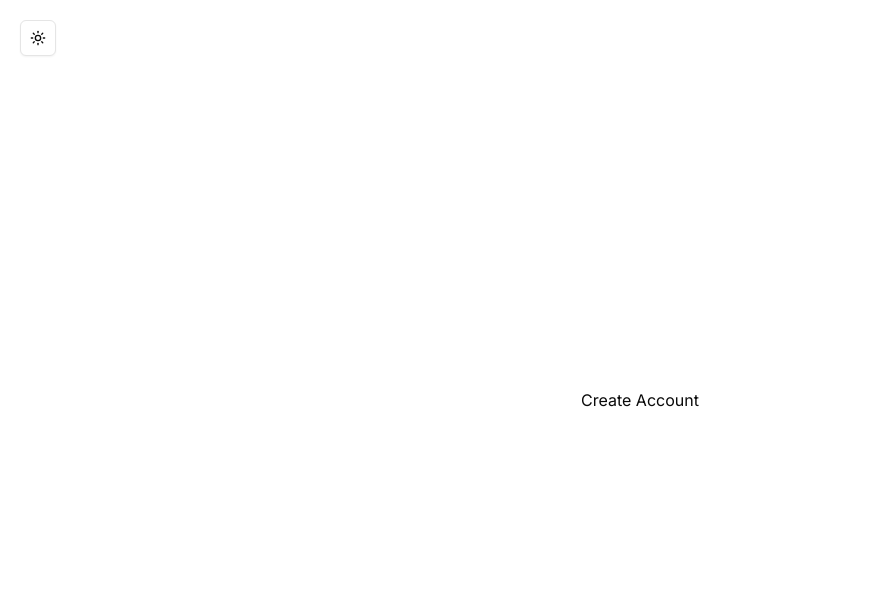
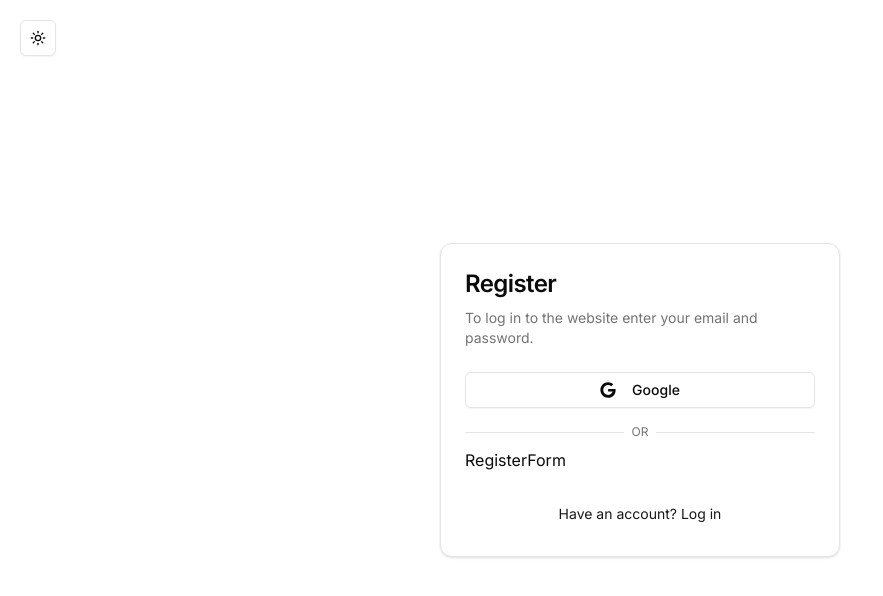
Before and after one commit to Liknox/fullstack-auth, a Next.js app in the folder next.js-client/: page /auth/register in a window 1280 px wide. Shown: the top 596 px of the page, without its empty margins (0-883 px from the left). Built offline with nearby package versions, Linux system fonts and the light colour scheme.

Commit message:
feat: create social button and divider

```diff
--- a/next.js-client/src/app/auth/register/page.tsx
+++ b/next.js-client/src/app/auth/register/page.tsx
@@ -1,4 +1,6 @@
 import { Metadata } from "next"
+
+import { RegisterForm } from "@/features/auth/components/RegisterForm"
 
 export const metadata: Metadata = {
    title: "Create Account",
@@ -6,5 +8,5 @@ export const metadata: Metadata = {
 }
 
 export default function RegisterPage() {
-   return <div>Create Account</div>
+   return <RegisterForm />
 }
--- /dev/null
+++ b/next.js-client/src/features/auth/components/AuthSocial.tsx
@@ -0,0 +1,30 @@
+import { FaGithub, FaGoogle } from "react-icons/fa"
+
+import { Button } from "@/shared/components/ui"
+
+export function AutSocial() {
+   return (
+      <>
+         <div className="grid grid-cols-1 gap-6">
+            <Button variant="outline">
+               <FaGoogle className="mr-2 size-4" />
+               Google
+            </Button>
+            {/* <Button variant="outline">
+               <FaGithub className="mr-2 size-4" />
+               Github
+            </Button> */}
+         </div>
+         <div className="relative mb-2 space-y-4">
+            <div className="absolute inset-0 flex items-center">
+               <span className="w-full border-t" />
+            </div>
+            <div className="relative flex justify-center text-xs uppercase">
+               <span className="bg-background px-2 text-muted-foreground">
+                  or
+               </span>
+            </div>
+         </div>
+      </>
+   )
+}
--- a/next.js-client/src/features/auth/components/AuthWrapper.tsx
+++ b/next.js-client/src/features/auth/components/AuthWrapper.tsx
@@ -10,6 +10,8 @@ import {
    CardHeader,
    CardTitle
 } from "@/shared/components/ui"
+
+import { AutSocial } from "./AuthSocial"
 
 interface AuthWrapperProps {
    heading: string
@@ -34,7 +36,7 @@ export function AuthWrapper({
             {description && <CardDescription>{description}</CardDescription>}
          </CardHeader>
          <CardContent>
-            {isShowSocial && <div>Social</div>}
+            {isShowSocial && <AutSocial />}
             {children}
          </CardContent>
          <CardFooter>
--- /dev/null
+++ b/next.js-client/src/features/auth/components/RegisterForm.tsx
@@ -0,0 +1,14 @@
+import { AuthWrapper } from "./AuthWrapper"
+
+export function RegisterForm() {
+   return (
+      <AuthWrapper
+         heading="Register"
+         description="To log in to the website enter your email and password."
+         backButtonLabel="Have an account? Log in"
+         backButtonHref="/auth/login"
+         isShowSocial>
+         RegisterForm
+      </AuthWrapper>
+   )
+}
```
